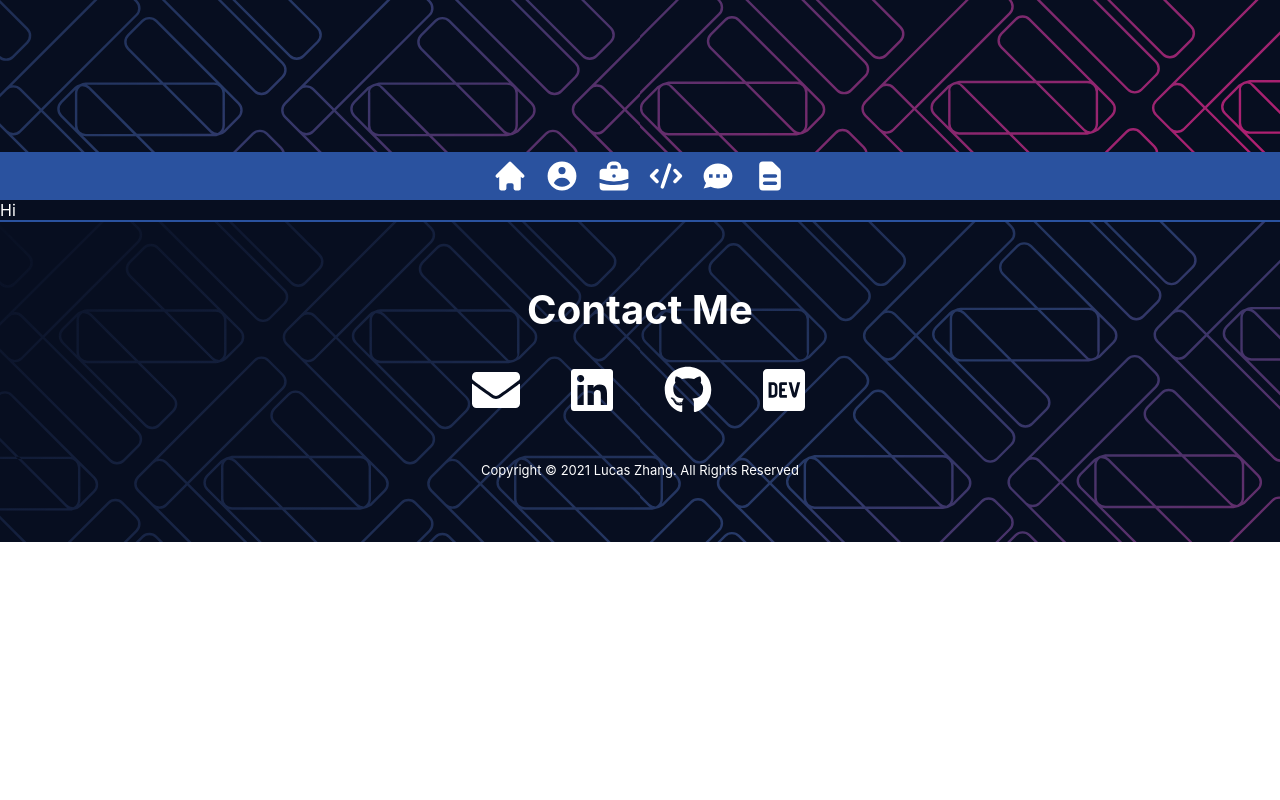
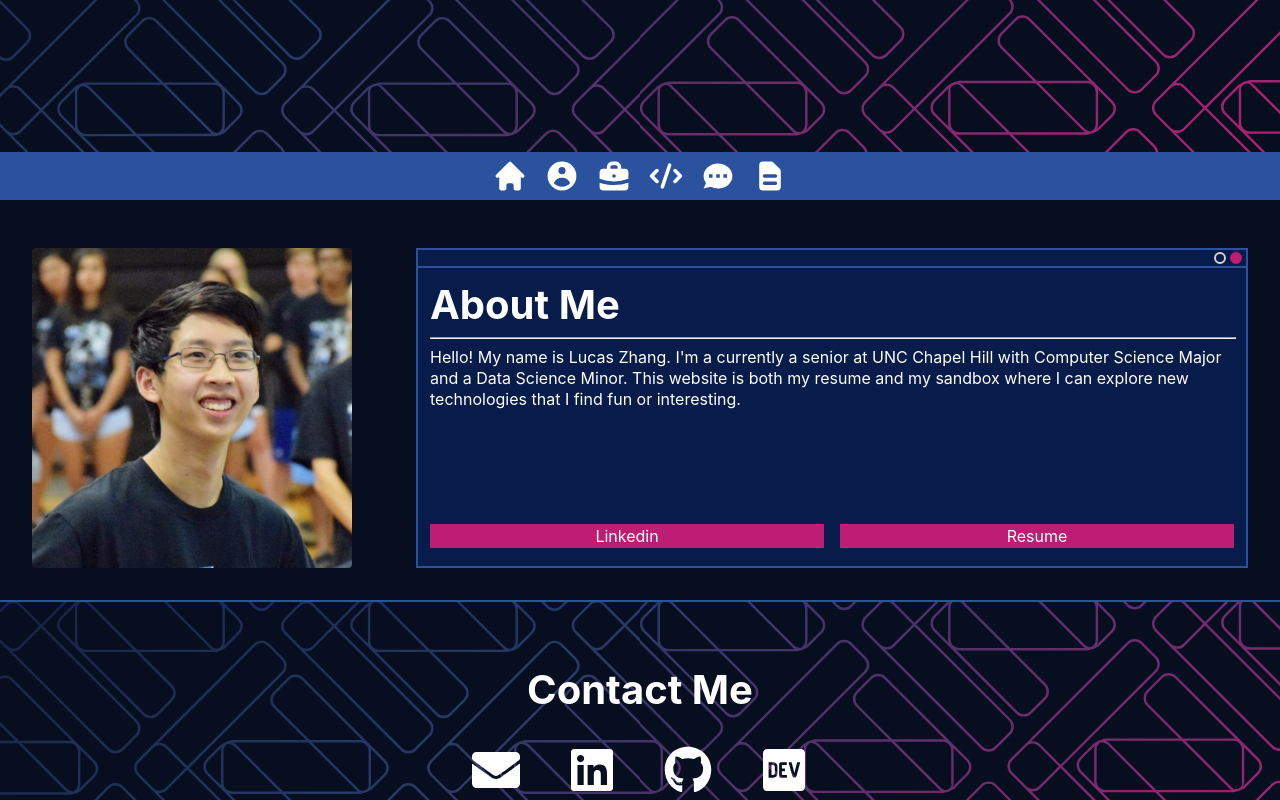
Before and after one commit to lucashzhang/astro-personal-site, an Astro site: page / in a window 1280 px wide. Shown: the part 600-1400 px from the top of the page. Before the commit the page ends 1142 px from the top, so only its background shows below. Built offline with nearby package versions, Linux system fonts and the light colour scheme; Astro itself is replaced by a stand-in of ours.

Commit message:
Added static about

```diff
--- a/src/components/About.astro
+++ b/src/components/About.astro
@@ -0,0 +1,81 @@
+---
+import Window from './Window.astro';
+---
+
+<section id="about">
+  <img src="/Me.jpg" alt="Me" loading="lazy" />
+  <Window color="primary">
+    <div class="About-Content">
+      <h1>About Me</h1>
+      <hr />
+      <p>
+        Hello! My name is Lucas Zhang. I'm a currently a senior at UNC Chapel Hill with Computer Science Major and a Data Science Minor.
+        This website is both my resume and my sandbox where I can explore new technologies that I find fun or interesting.
+      </p>
+      <div class="Button-Group">
+        <a
+          class="Button"
+          href="https://linkedin.com/in/lucashzhang"
+          target="_blank">Linkedin</a
+        >
+        <a
+          class="Button"
+          href="https://drive.google.com/file/d/1kYoxdLcPnO5h7ehvS6RkL8_2aIfyihdu/view?usp=sharing"
+          target="_blank">Resume</a
+        >
+      </div>
+    </div>
+  </Window>
+</section>
+
+<style>
+  section {
+    display: flex;
+    flex-direction: row;
+    justify-content: center;
+    padding-top: 3rem;
+    height: 100%;
+    gap: 4rem;
+  }
+
+  img {
+    width: 20rem;
+  }
+
+  hr {
+    width: 100%;
+  }
+
+  .About-Content {
+    height: 100%;
+    display: flex;
+    flex-direction: column;
+  }
+
+  .Button-Group {
+    margin-top: auto;
+    margin-bottom: 0.5rem;
+    display: grid;
+
+    grid-template-columns: 1fr 1fr;
+    gap: 1rem;
+    padding-top: 2rem;
+  }
+
+  hr {
+    width: 100%
+  }
+
+  @media only screen and (max-width: 768px) {
+    section {
+      flex-direction: column;
+      gap: 2rem;
+    }
+
+    img {
+      width: 100%;
+      height: auto;
+    }
+
+  }
+</style>
--- /dev/null
+++ b/src/components/Window.astro
@@ -0,0 +1,62 @@
+---
+export interface Props {
+  color: string;
+};
+const { color } = Astro.props as Props
+---
+
+<div class={`Window ${color}`}>
+  <div class={`Window-Bar ${color}`}>
+    <div class="Window-Dot" />
+    <div class="Window-Dot" />
+  </div>
+  <div class="Window-Content">
+    <slot />
+  </div>
+</div>
+
+<style>
+  .Window {
+    border: 2px solid lightgray;
+    background-color: var(--cl-background-light);
+    position: relative;
+  }
+
+  .Window-Bar {
+    height: 1rem;
+    border-bottom: 2px solid lightgray;
+    display: flex;
+    align-items: center;
+  }
+
+  .Window-Dot {
+    height: 0.5rem;
+    width: 0.5rem;
+    border: 2px solid lightgray;
+    border-radius: 200%;
+    margin: 0 2px;
+  }
+
+  .Window-Dot:first-child {
+    margin-left: auto;
+  }
+
+  .Window-Dot:last-child {
+    border-color: var(--cl-secondary);
+    background-color: var(--cl-secondary);
+    margin-right: 4px;
+  }
+
+  .Window-Content {
+    padding: 0.75rem;
+    height: calc(100% - 2.5rem);
+  }
+
+  .primary {
+    border-color: var(--cl-primary);
+  }
+
+  .secondary {
+    border-color: var(--cl-secondary);
+  }
+</style>
--- a/src/pages/index.astro
+++ b/src/pages/index.astro
@@ -1,11 +1,11 @@
 ---
 import Layout from '../layouts/Layout.astro';
-import Card from '../components/Card.astro';
+import About from '../components/About.astro';
 ---
 
 <Layout title="Welcome to Astro.">
 	<main>
-		<div>Hi</div>
+		<About />
 	</main>
 </Layout>
 
```
Also changed, not shown: public/Me.jpg (added).
